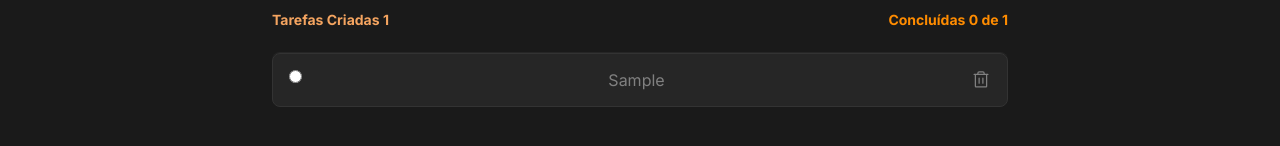
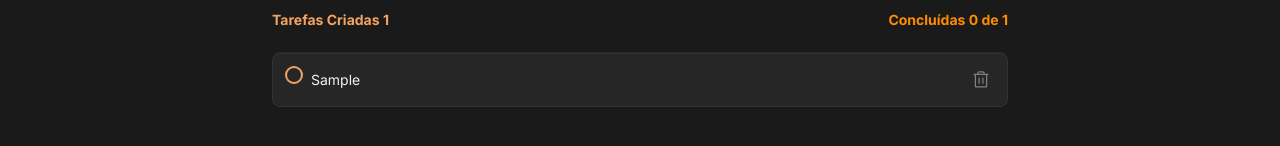
Before and after one commit to Brendler17/to-do, a React (Vite) app: page / in a window 1280 px wide. Both pictures are taken after typing "Sample" into the empty fields and a click on the button "Criar". Shown: the part 290-436 px from the top of the page. Built offline with nearby package versions, Linux system fonts and the light colour scheme.

Commit message:
consumed checkTask functionality

```diff
--- a/src/components/Task.tsx
+++ b/src/components/Task.tsx
@@ -1,4 +1,4 @@
-import { ChangeEvent, MouseEvent } from 'react';
+import { MouseEvent } from 'react';
 import { Trash } from '@phosphor-icons/react';
 import styles from './Task.module.css';
 
@@ -14,14 +14,12 @@ export function Task({
   id,
   title,
   isComplete,
-  //checkTask,
+  checkTask,
   removeTask }
   : TaskProps) {
 
-  function handleCheckTask(event: ChangeEvent<HTMLInputElement>) {
-    // event.preventDefault();
-    // checkTask(id);
-    console.log(event.target.checked);
+  function handleCheckTask() {
+    checkTask(id);
   }
 
   function handleRemoveTask(event: MouseEvent<HTMLButtonElement>) {
@@ -31,11 +29,11 @@ export function Task({
 
   return (
     <div className={styles.taskContainer}>
-      <input type="radio" onChange={handleCheckTask} checked={isComplete} />
-      <p>{title}</p>
+      <input type="checkbox" onChange={handleCheckTask} checked={isComplete} />
+      <p className={isComplete ? styles.taskTitleCompleted : styles.taskTitle}>{title}</p>
       <button title="Deletar Task" onClick={handleRemoveTask}>
         <Trash size={20} />
       </button>
-    </div>
+    </div >
   )
 }
```
